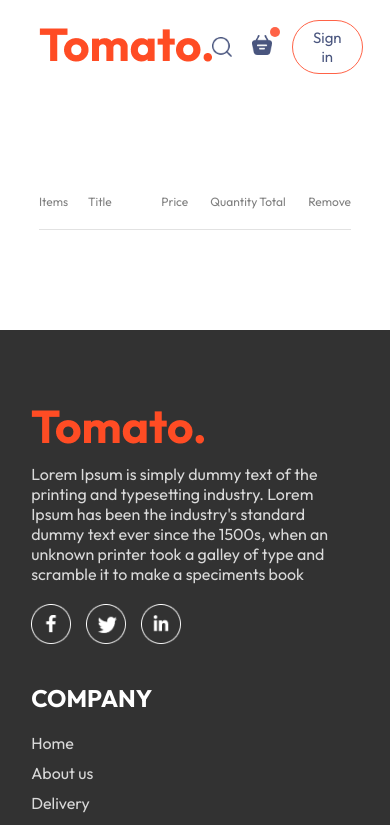
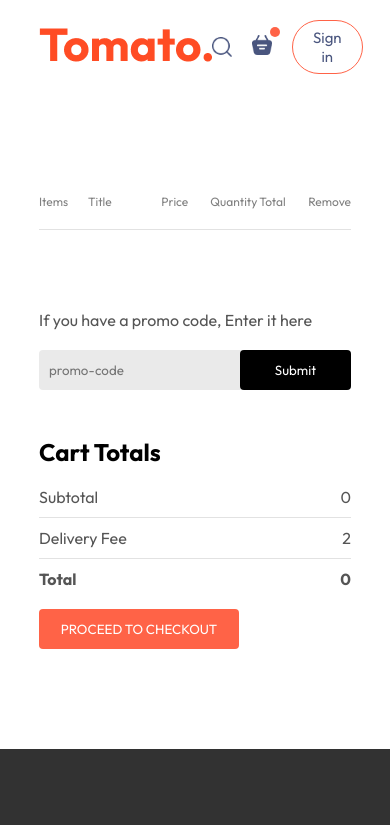
Before and after one commit to Dindamaharn/food-del-fullstack, a React (Vite) app in the folder frontend/: page /cart in a window 390 px wide. Shown: the top 825 px of the page. Built offline with nearby package versions, Linux system fonts and the light colour scheme.

Commit message:
cart page done +responsive

```diff
--- a/frontend/src/pages/Cart/Cart.css
+++ b/frontend/src/pages/Cart/Cart.css
@@ -28,3 +28,80 @@
 .cart-items-item .cross{
     cursor: pointer;
 }
+
+.cart-bottom{
+    margin-top: 80px;
+    display: flex;
+    justify-content: space-between;
+    gap: max(12vw, 20px);
+}
+
+.cart-total{
+    flex: 1;
+    display: flex;
+    flex-direction: column;
+    gap: 20px;
+}
+
+.cart-total-details{
+    display: flex;
+    justify-content: space-between;
+    color: #555;
+}
+
+.cart-total hr{
+    margin: 10px 0px;
+}
+
+.cart-total button{
+    border: none;
+    color: white;
+    background-color: tomato;
+    width: max(15vw,200px);
+    padding: 12px 0px;
+    border-radius: 4px;
+    cursor: pointer;
+}
+
+.cart-promocode{
+    flex: 1;
+}
+
+.cart-promocode p{
+    color: #555;
+}
+
+.cart-promocode-input{
+    margin-top: 20px;
+    display: flex;
+    justify-content: space-between;
+    align-items: center;
+    background-color: #eaeaea;
+    border-radius: 4px;
+}
+
+.cart-promocode-input input{
+    background: transparent;
+    border: none;
+    outline: none;
+    padding-left: 10px;
+}
+
+.cart-promocode-input button{
+    width: max(10vw,150px);
+    padding: 12px 5px;
+    background-color: black;
+    border: none;
+    color: white;
+    border-radius: 4px;
+}
+
+@media (max-width:750px) {
+    .cart-bottom{
+        flex-direction: column-reverse;
+    }
+    .cart-promocode{
+        justify-content: start;
+    }
+
+}
--- a/frontend/src/pages/Cart/Cart.jsx
+++ b/frontend/src/pages/Cart/Cart.jsx
@@ -27,9 +27,9 @@
                 <div className='cart-items-title cart-items-item'>
                     <img src={item.image} alt=""/>
                     <p>{item.name}</p>
-                    <p>{item.price}</p>
+                    <p>${item.price}</p>
                     <p>{cartItems[item._id]}</p>
-                    <p>{item.price*cartItems[item._id]}</p>
+                    <p>${item.price*cartItems[item._id]}</p>
                     <p onClick={()=>removeFromCart(item._id)} className='cross'>x</p>
                 </div>
                 <hr/>
@@ -38,6 +38,37 @@
             }
         })}
       </div>
+      <div className="cart-bottom">
+        <div className="cart-total">
+          <h2>Cart Totals</h2>
+          <div>
+            <div className="cart-total-details">
+              <p>Subtotal</p>
+              <p>{0}</p>
+            </div>
+            <hr/>
+            <div className="cart-total-details">
+              <p>Delivery Fee</p>
+              <p>{2}</p>
+            </div>
+            <hr/>
+            <div className="cart-total-details">
+              <b>Total</b>
+              <b>{0}</b>
+            </div>
+          </div>
+          <button>PROCEED TO CHECKOUT</button>
+        </div>
+        <div className="cart-promocode">
+          <div>
+            <p>If you have a promo code, Enter it here</p>
+            <div className='cart-promocode-input'>
+              <input type="text" placeholder='promo-code'/>
+              <button>Submit</button>
+            </div>
+          </div>
+        </div>
+      </div>
     </div>
   )
 }
```
